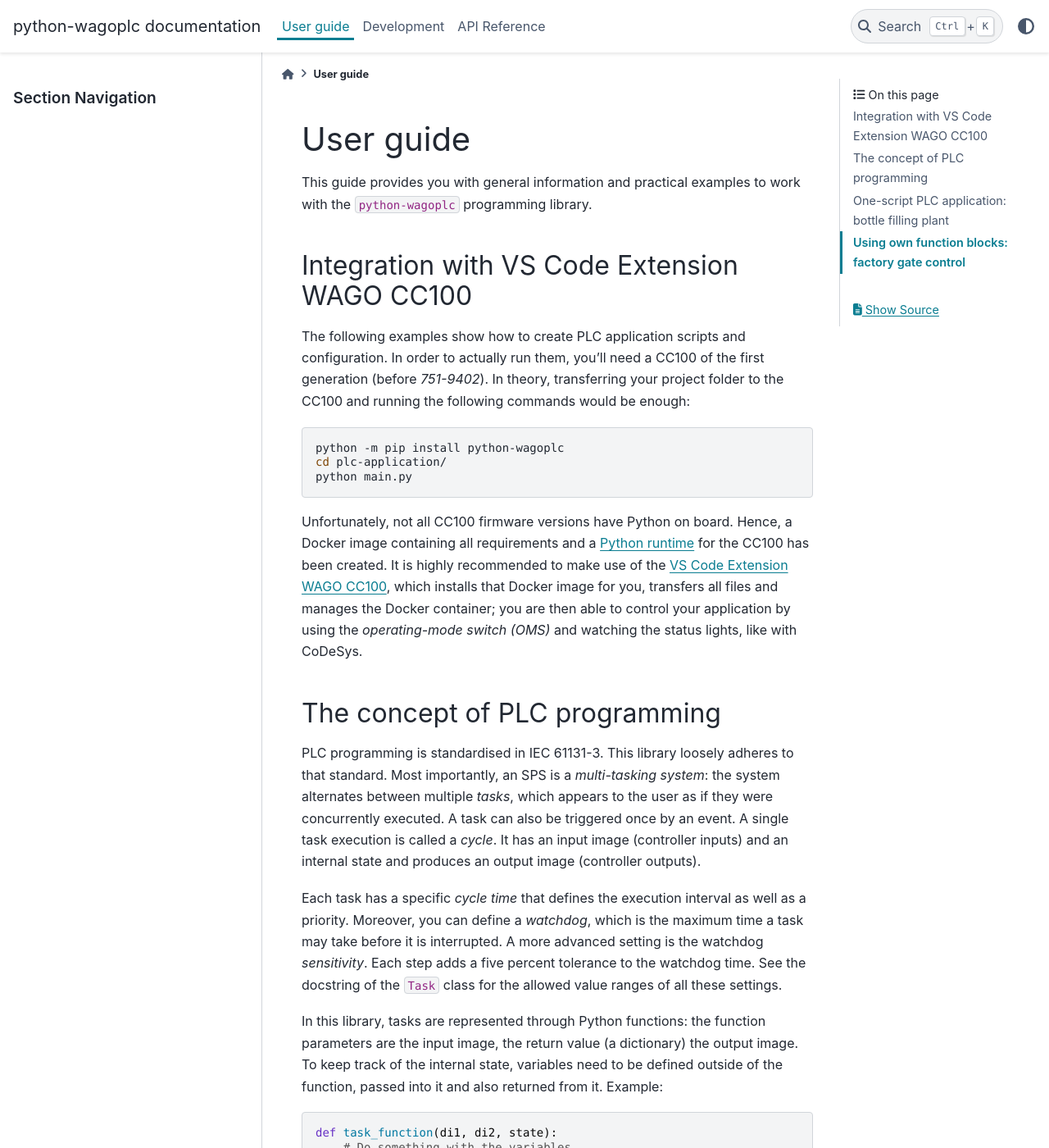
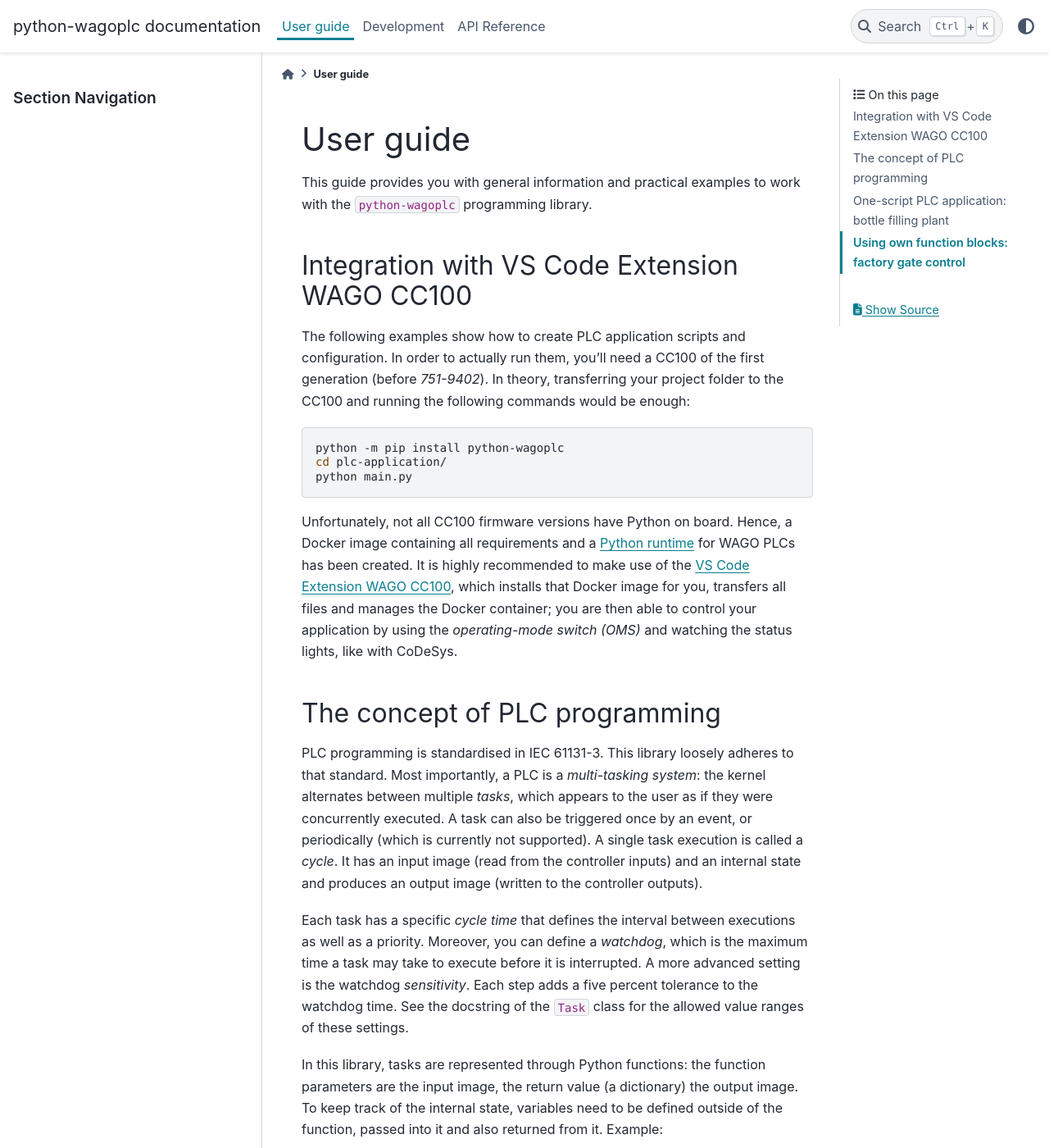
Before and after one commit to wago-enterprise-education/python-wagoplc, a Sphinx documentation site: the page built from docs/user-guide.md, in a window 1280 px wide and 1400 px high. Shown: the whole window at 82% size. Built offline with Sphinx 7.4.7 and the PyData theme 0.15.4, drawn with Linux system fonts in a browser that asks for light colours; some of the changed text lies outside the part shown.

Commit message:
Proof-read documentation

````diff
--- a/docs/user-guide.md
+++ b/docs/user-guide.md
@@ -15,15 +15,15 @@
 ```
 
 Unfortunately, not all CC100 firmware versions have Python on board. Hence, a Docker image containing all
-requirements and a [Python runtime](https://github.com/wago-enterprise-education/docker-engine-cc100) for the CC100 has been created. It is highly recommended to make use of the [VS Code Extension WAGO CC100](https://marketplace.visualstudio.com/items?itemName=WAGO-education.vscode-wago-cc100), which installs that Docker image for you, transfers all files and manages the Docker container; you are then able to control your application by using the *operating-mode switch (OMS)* and watching the status lights, like with CoDeSys.
+requirements and a [Python runtime](https://github.com/wago-enterprise-education/docker-engine-cc100) for WAGO PLCs has been created. It is highly recommended to make use of the [VS Code Extension WAGO CC100](https://marketplace.visualstudio.com/items?itemName=WAGO-education.vscode-wago-cc100), which installs that Docker image for you, transfers all files and manages the Docker container; you are then able to control your application by using the *operating-mode switch (OMS)* and watching the status lights, like with CoDeSys.
 
 ## The concept of PLC programming
 
 PLC programming is standardised in IEC 61131-3. This library loosely adheres to that standard. Most importantly,
-an SPS is a *multi-tasking system*: the system alternates between multiple *tasks*, which appears to the user as if they were concurrently executed. A task can also be triggered once by an event. A single task execution is called a *cycle*. It has an input image (controller inputs) and an internal state and produces an output image (controller outputs).
+a PLC is a *multi-tasking system*: the kernel alternates between multiple *tasks*, which appears to the user as if they were concurrently executed. A task can also be triggered once by an event, or periodically (which is currently not supported). A single task execution is called a *cycle*. It has an input image (read from the controller inputs) and an internal state and produces an output image (written to the controller outputs).
 
-Each task has a specific *cycle time* that defines the execution interval as well as a priority.
-Moreover, you can define a *watchdog*, which is the maximum time a task may take before it is interrupted. A more advanced setting is the watchdog *sensitivity*. Each step adds a five percent tolerance to the watchdog time. See the docstring of the `Task` class for the allowed value ranges of all these settings.
+Each task has a specific *cycle time* that defines the interval between executions as well as a priority.
+Moreover, you can define a *watchdog*, which is the maximum time a task may take to execute before it is interrupted. A more advanced setting is the watchdog *sensitivity*. Each step adds a five percent tolerance to the watchdog time. See the docstring of the `Task` class for the allowed value ranges of these settings.
 
 In this library, tasks are represented through Python functions: the function parameters are the input image,
 the return value (a dictionary) the output image. To keep track of the internal state, variables need to be defined outside of the function, passed into it and also returned from it. Example:
@@ -106,7 +106,7 @@
 ```yaml
 itemNumber: 751-9301
 ```
-With that, your application would be complete. But wait, that's not all! You can also make use of the config file to define I/O mapping, state variables, and tasks, which keeps your `main.py` script slim:
+With that, your application would be complete. But wait, there's more! You can also make use of the config file to define I/O mapping, state variables, and tasks, which keeps your `main.py` script slim:
 
 ```yaml
 io_mapping:
````
Also changed, not shown: other parts of docs/user-guide.md (+5 -5 lines), docs/README.md (+1 -1 lines), docs/contributing.md (+2 -2 lines), docs/internals.md (+1 -1 lines), docs/roadmap.md (+2 -2 lines).
